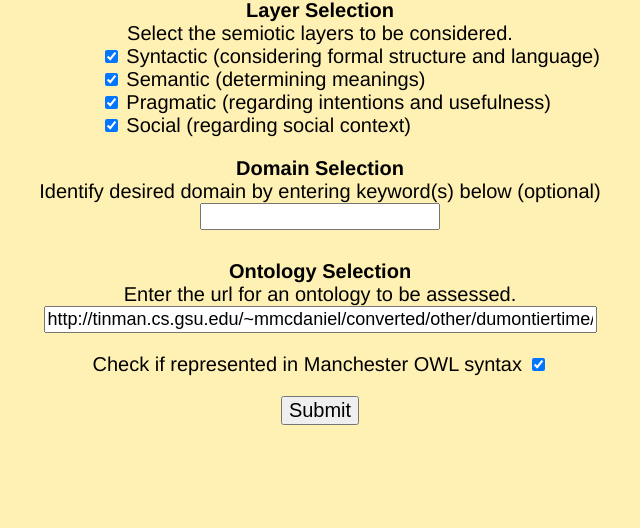
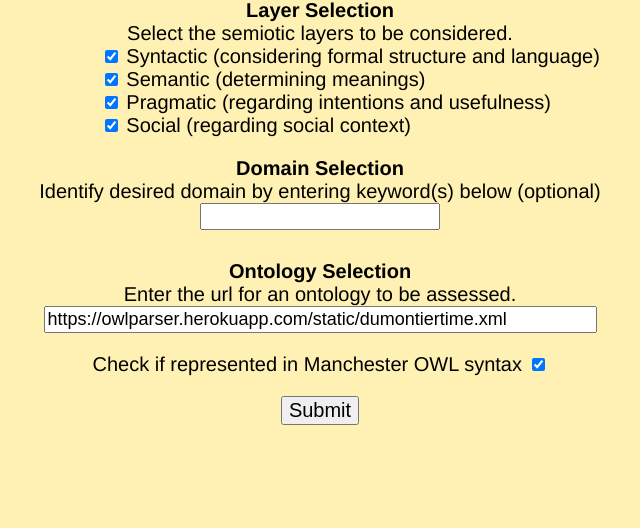
Before and after one commit to MelindaMcDaniel/owlparser, a Flask app: page / in a window 1280 px wide. Shown: the part 401-929 px from the top of the page, without its empty margins (320-960 px from the left). Run offline with Flask 2, Linux system fonts and the light colour scheme; parts of the project's set-up code (start-up, migrations or seed data) failed here and were passed over.

Commit message:
change sample url

```diff
--- a/ontparser/templates/main.html
+++ b/ontparser/templates/main.html
@@ -35,7 +35,7 @@
     <div id = "submission">
         <h2>Ontology Selection</h2>
         Enter the url for an ontology to be assessed.<br>
-      <input type=text size=50 name=url value="http://tinman.cs.gsu.edu/~mmcdaniel/converted/other/dumontiertime/dumontiertime.xml/owl.xml"/></p>
+      <input type=text size=50 name=url value="https://owlparser.herokuapp.com/static/dumontiertime.xml"/></p>
       Check if represented in Manchester OWL syntax
       <input type="checkbox" name="already_converted" checked>
       <p><input type=submit value="Submit">
```
